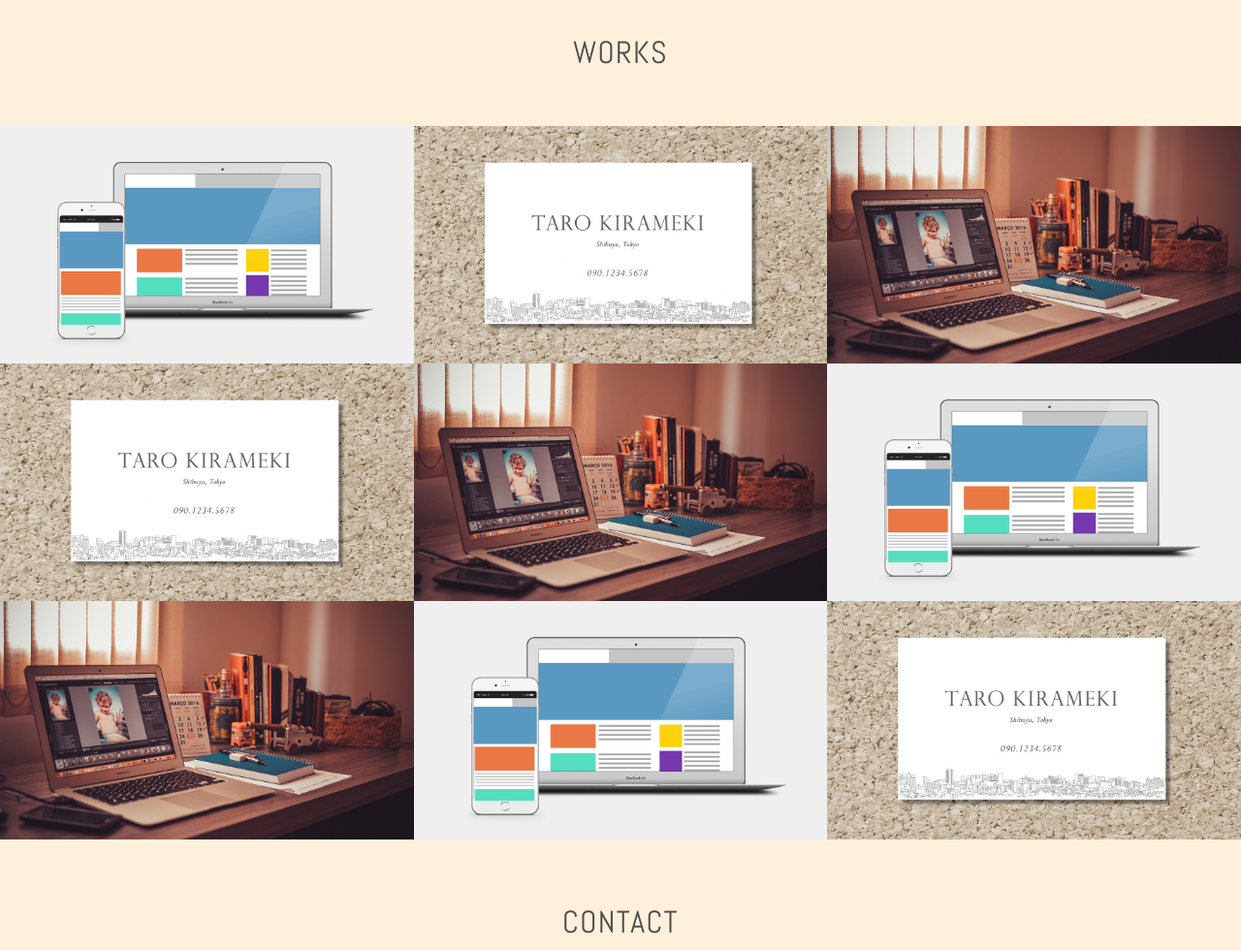
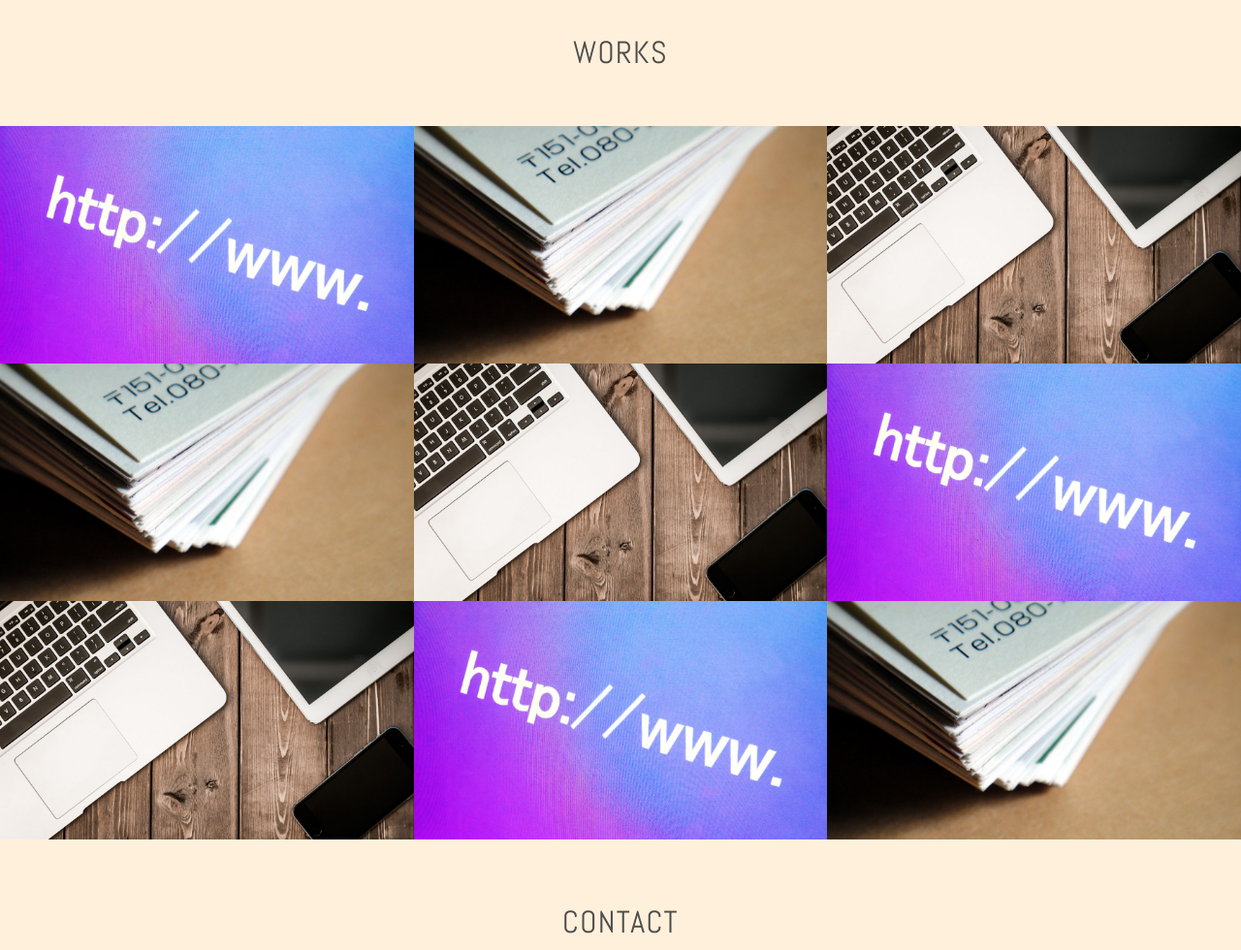
Before and after one commit to n-yamada130/n-yamada130.github.io, a plain HTML site: page index.html in a window 1280 px wide. Shown: the part 1040-2020 px from the top of the page at 97% size. Drawn offline with nearby package versions, Linux system fonts and the light colour scheme.

Commit message:
change image at profile and works

```diff
--- a/index.html
+++ b/index.html
@@ -14,7 +14,7 @@
             <a href="#contact" class="button-contact"><i aria-label="お問い合わせ" class="fa fa-envelope-o"></i></a>
             <div class="profile">
                 <h1 class="site-title abel uppercase text-center">Web Designer <span>Narumi Yamada</span></h1>
-                <img src="./images/img_profile.jpg" alt="プロフィール写真" width="140" height="140" class="block-center profile-icon">
+                <img src="./images/railroad-sepia-140.jpg" alt="プロフィール写真" width="140" height="140" class="block-center profile-icon">
                 <p>東京都勤務のWebデザイナーです。オンラインスクールでWeb制作について学び、憧れていたWebデザイナーへと転職活動中です。これからさらにWeb制作の技術や知識を身につけて、Webサイト運用や問題解決のアドバイスもできるデザイナーになりたいと思っています。</p>
             </div>
         </header>
@@ -43,7 +43,7 @@
                 <h2 class="text-center">Works</h2>
                 <div class="works-box">
                     <a href="#">
-                        <img src="./images/img_work_site.png" alt="株式会社きらめき コーポレートサイト様 Webサイトデザイン">
+                        <img src="./images/corporate_site.jpg" alt="株式会社きらめき コーポレートサイト様 Webサイトデザイン">
                         <div class="works-box-inner">
                             <div class="text-center">
                                 <h3>株式会社きらめき コーポレートサイト</h3>
@@ -55,7 +55,7 @@
                 </div>
                 <div class="works-box">
                     <a href="#">
-                        <img src="./images/img_work_card.jpg" alt="きらめき花子様 名刺デザイン">
+                        <img src="./images/business_card.jpg" alt="きらめき花子様 名刺デザイン">
                         <div class="works-box-inner">
                             <div class="text-center">
                                 <h3>きらめき花子様 名刺</h3>
@@ -67,7 +67,7 @@
                 </div>
                 <div class="works-box">
                     <a href="#">
-                        <img src="./images/img_work_blog.jpg" alt="WordPressオリジナルテーマ">
+                        <img src="./images/blog_design.jpg" alt="WordPressオリジナルテーマ">
                         <div class="works-box-inner">
                             <div class="text-center">
                                 <h3>ブログデザイン</h3>
@@ -79,7 +79,7 @@
                 </div>
                 <div class="works-box">
                     <a href="#">
-                        <img src="./images/img_work_card.jpg" alt="きらめき花子様 名刺デザイン">
+                        <img src="./images/business_card.jpg" alt="きらめき花子様 名刺デザイン">
                         <div class="works-box-inner">
                             <div class="text-center">
                                 <h3>きらめき花子様 名刺</h3>
@@ -91,7 +91,7 @@
                 </div>
                 <div class="works-box">
                     <a href="#">
-                        <img src="./images/img_work_blog.jpg" alt="WordPressオリジナルテーマ">
+                        <img src="./images/blog_design.jpg" alt="WordPressオリジナルテーマ">
                         <div class="works-box-inner">
                             <div class="text-center">
                                 <h3>ブログデザイン</h3>
@@ -103,7 +103,7 @@
                 </div>
                 <div class="works-box">
                     <a href="#">
-                        <img src="./images/img_work_site.png" alt="株式会社きらめき コーポレートサイト様 Webサイトデザイン">
+                        <img src="./images/corporate_site.jpg" alt="株式会社きらめき コーポレートサイト様 Webサイトデザイン">
                         <div class="works-box-inner">
                             <div class="text-center">
                                 <h3>株式会社きらめき コーポレートサイト</h3>
@@ -115,7 +115,7 @@
                 </div>
                 <div class="works-box">
                     <a href="#">
-                        <img src="./images/img_work_blog.jpg" alt="WordPressオリジナルテーマ">
+                        <img src="./images/blog_design.jpg" alt="WordPressオリジナルテーマ">
                         <div class="works-box-inner">
                             <div class="text-center">
                                 <h3>ブログデザイン</h3>
@@ -127,7 +127,7 @@
                 </div>
                 <div class="works-box">
                     <a href="#">
-                        <img src="./images/img_work_site.png" alt="株式会社きらめき コーポレートサイト様 Webサイトデザイン">
+                        <img src="./images/corporate_site.jpg" alt="株式会社きらめき コーポレートサイト様 Webサイトデザイン">
                         <div class="works-box-inner">
                             <div class="text-center">
                                 <h3>株式会社きらめき コーポレートサイト</h3>
@@ -139,7 +139,7 @@
                 </div>
                 <div class="works-box">
                     <a href="#">
-                        <img src="./images/img_work_card.jpg" alt="きらめき花子様 名刺デザイン">
+                        <img src="./images/business_card.jpg" alt="きらめき花子様 名刺デザイン">
                         <div class="works-box-inner">
                             <div class="text-center">
                                 <h3>きらめき花子様 名刺</h3>
```
Also changed, not shown: images/blog_design.jpg (added), images/business_card.jpg (added), images/corporate_site.jpg (added), images/railroad-sepia-140.jpg (added).
